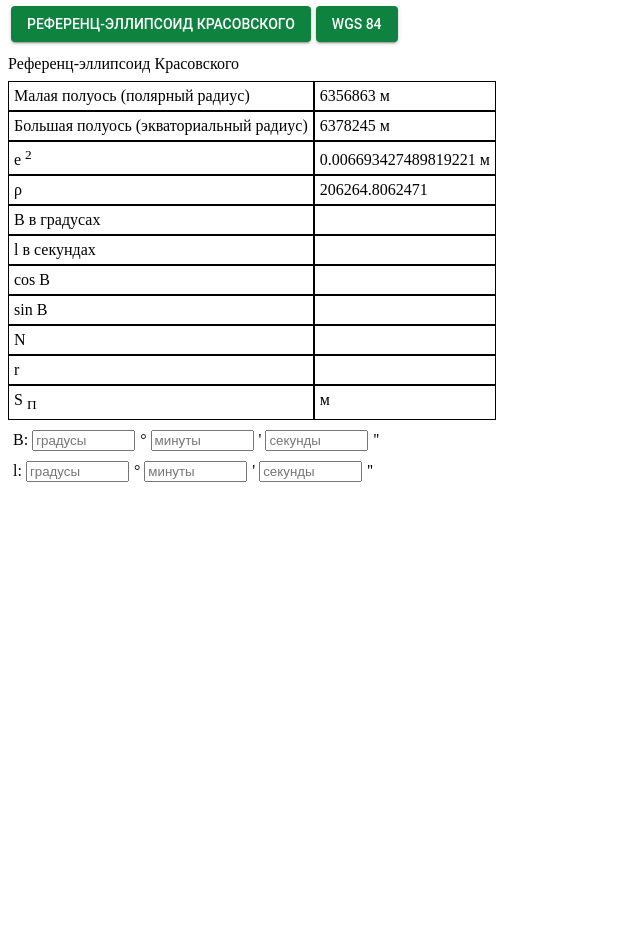
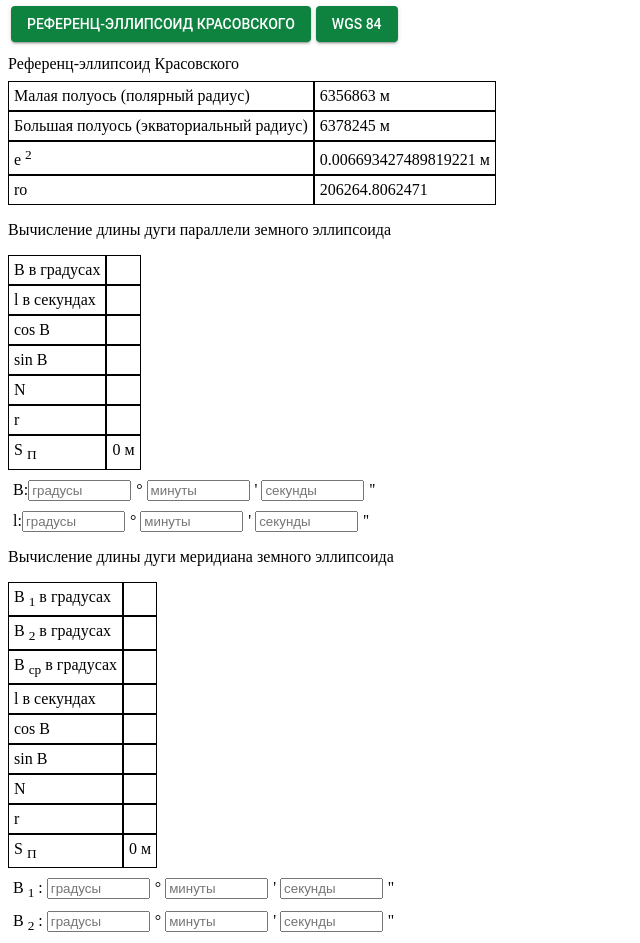
Before and after one commit to regfe89/geocalcold, a Vue app: page / in a window 1280 px wide. Shown: the whole page, without its empty margins (0-640 px from the left). Before the commit the page ends 800 px from the top, so only its background shows below. Built offline with nearby package versions, Linux system fonts and the light colour scheme.

Commit message:
Added meridian calculation

```diff
--- a/src/App.vue
+++ b/src/App.vue
@@ -28,9 +28,11 @@
         <td>{{ e_sq }} м</td>
       </tr>
       <tr>
-        <td>ρ</td>
-        <td>{{ ρ }}</td>
+        <td>ro</td>
+        <td>{{ ro }}</td>
       </tr>
+      <p>Вычисление длины дуги параллели земного эллипсоида</p>
+
       <tr>
         <td>B в градусах</td>
         <td>{{ b_total_deg }}</td>
@@ -41,11 +43,11 @@
       </tr>
       <tr>
         <td>cos B</td>
-        <td>{{ cos_B }}</td>
+        <td>{{ cos_b }}</td>
       </tr>
       <tr>
         <td>sin B</td>
-        <td>{{ sin_B }}</td>
+        <td>{{ sin_b }}</td>
       </tr>
       <tr>
         <td>N</td>
@@ -60,34 +62,22 @@
           S
           <sub>П</sub>
         </td>
-        <td>{{ S }} м</td>
+        <td>{{ +s_parallel }} м</td>
       </tr>
-      <!-- <tr>
-        <td>d</td>
-        <td>d</td>
-      </tr>
-      <tr>
-        <td>d</td>
-        <td>d</td>
-      </tr>
-      <tr>
-        <td>d</td>
-        <td>d</td>
-      </tr> -->
       <div id="B_div">
-        <span>B: {{ f }}</span>
+        <span>B:</span>
         <span>
-          <input id="B" type="number" v-model="B_deg" placeholder="градусы" />
+          <input id="B" type="number" v-model="b_deg" placeholder="градусы" />
         </span>°
         <span>
-          <input id="B" type="number" v-model="B_min" placeholder="минуты" />
+          <input id="B" type="number" v-model="b_min" placeholder="минуты" />
         </span>'
         <span>
-          <input id="B" type="number" v-model="B_sec" placeholder="секунды" />
+          <input id="B" type="number" v-model="b_sec" placeholder="секунды" />
         </span>''
       </div>
       <div id="B_div">
-        <span>l: {{ f }}</span>
+        <span>l:</span>
         <span>
           <input id="B" type="number" v-model="l_deg" placeholder="градусы" />
         </span>°
@@ -96,6 +86,90 @@
         </span>'
         <span>
           <input id="B" type="number" v-model="l_sec" placeholder="секунды" />
+        </span>''
+      </div>
+      <p>Вычисление длины дуги меридиана земного эллипсоида</p>
+      <tr>
+        <td>
+          B
+          <sub>1</sub>
+          в градусах
+        </td>
+        <td>{{ b1_total_deg }}</td>
+      </tr>
+      <tr>
+        <td>
+          B
+          <sub>2</sub>
+          в градусах
+        </td>
+        <td>{{ b2_total_deg }}</td>
+      </tr>
+      <tr>
+        <td>
+          B
+          <sub>ср</sub>
+          в градусах
+        </td>
+        <td>{{ b_average }}</td>
+      </tr>
+      <tr>
+        <td>l в секундах</td>
+        <td>{{ l_total_sec }}</td>
+      </tr>
+      <tr>
+        <td>cos B</td>
+        <td>{{ cos_b }}</td>
+      </tr>
+      <tr>
+        <td>sin B</td>
+        <td>{{ sin_b }}</td>
+      </tr>
+      <tr>
+        <td>N</td>
+        <td>{{ N }}</td>
+      </tr>
+      <tr>
+        <td>r</td>
+        <td>{{ r }}</td>
+      </tr>
+      <tr>
+        <td>
+          S
+          <sub>П</sub>
+        </td>
+        <td>{{ Math.abs(s_meridian) }} м</td>
+      </tr>
+      <div id="B_div">
+        <span>
+          B
+          <sub>1</sub>
+          :
+        </span>
+        <span>
+          <input id="B" type="number" v-model="b1_deg" placeholder="градусы" />
+        </span>°
+        <span>
+          <input id="B" type="number" v-model="b1_min" placeholder="минуты" />
+        </span>'
+        <span>
+          <input id="B" type="number" v-model="b1_sec" placeholder="секунды" />
+        </span>''
+      </div>
+      <div id="B_div">
+        <span>
+          B
+          <sub>2</sub>
+          :
+        </span>
+        <span>
+          <input id="B" type="number" v-model="b2_deg" placeholder="градусы" />
+        </span>°
+        <span>
+          <input id="B" type="number" v-model="b2_min" placeholder="минуты" />
+        </span>'
+        <span>
+          <input id="B" type="number" v-model="b2_sec" placeholder="секунды" />
         </span>''
       </div>
     </div>
@@ -109,37 +183,86 @@
       (Math.pow(this.a, 2) - Math.pow(this.b, 2)) / Math.pow(this.a, 2);
   },
   beforeUpdate: function() {
-    this.b_total_deg = +this.B_deg + this.B_min / 60 + this.B_sec / 3600;
+    this.b_total_deg = +this.b_deg + this.b_min / 60 + this.b_sec / 3600;
+    this.b1_total_deg = +this.b1_deg + this.b1_min / 60 + this.b1_sec / 3600;
+    this.b2_total_deg = +this.b2_deg + this.b2_min / 60 + this.b2_sec / 3600;
     this.l_total_sec = +this.l_sec + this.l_deg * 3600 + this.l_min * 60;
-    this.cos_B = Math.cos((this.b_total_deg * Math.PI) / 180);
-    this.sin_B = Math.sin((this.b_total_deg * Math.PI) / 180);
+    this.cos_b = Math.cos((this.b_total_deg * Math.PI) / 180);
+    this.sin_b = Math.sin((this.b_total_deg * Math.PI) / 180);
+    this.sin_b1 = Math.sin((this.b1_total_deg * Math.PI) / 180);
+    this.sin_b2 = Math.sin((this.b2_total_deg * Math.PI) / 180);
+    this.sin_b_average = Math.sin((this.b_average * Math.PI) / 180);
     this.N =
-      ((1 - 0.25 * this.e_sq * Math.pow(this.sin_B, 2)) /
-        (1 - 0.75 * this.e_sq * Math.pow(this.sin_B, 2))) *
+      ((1 - 0.25 * this.e_sq * Math.pow(this.sin_b, 2)) /
+        (1 - 0.75 * this.e_sq * Math.pow(this.sin_b, 2))) *
       this.a;
-    this.r = this.N * this.cos_B;
-    this.S = (this.l_total_sec/this.ρ) * this.r
+    this.r = this.N * this.cos_b;
+    this.s_parallel = (this.l_total_sec / this.ro) * this.r;
+    this.b_average = (this.b1_total_deg + this.b2_total_deg) / 2;
+    this.m1 =
+      (this.a *
+        (1 - this.e_sq) *
+        (1 + 0.25 * this.e_sq * Math.pow(this.sin_b1, 2))) /
+      (1 - 0.25 * this.e_sq * Math.pow(this.sin_b1, 2));
+    this.m2 =
+      (this.a *
+        (1 - this.e_sq) *
+        (1 + 0.25 * this.e_sq * Math.pow(this.sin_b2, 2))) /
+      (1 - 0.25 * this.e_sq * Math.pow(this.sin_b2, 2));
+    this.m_average =
+      (+this.a *
+        (1 - this.e_sq) *
+        (1 + 0.25 * this.e_sq * Math.pow(this.sin_b_average, 2))) /
+      (1 - 0.25 * this.e_sq * Math.pow(this.sin_b_average, 2));
+    this.s_meridian =
+      ((this.b2_total_deg - this.b1_total_deg) / (6 * this.ro)) *
+      (this.m1 + this.m2 + 4 * this.m_average);
+    window.console.log("beforeupdate");
   },
+  // computed: {
+  //   execute: function() {
+  //     window.console.log("computed");
+  //     window.console.log(this.a);
+
+
+  //     return 'ee'
+  //   }
+  // },
   data: function() {
     return {
       a: 6378245,
       b: 6356863,
       e_sq: null,
-      B_deg: null,
-      B_min: null,
-      B_sec: null,
+      b_deg: null,
+      b_min: null,
+      b_sec: null,
+      b1_deg: null,
+      b1_min: null,
+      b1_sec: null,
+      b2_deg: null,
+      b2_min: null,
+      b2_sec: null,
       b_total_deg: null,
-      cos_B: null,
-      sin_B: null,
+      b1_total_deg: null,
+      b2_total_deg: null,
+      cos_b: null,
+      sin_b: null,
       N: null,
       r: null,
       l_deg: null,
       l_min: null,
       l_sec: null,
       l_total_sec: null,
-      ρ: 206264.8062471,
+      ro: 206264.8062471,
       name: "Референц-эллипсоид Красовского",
-      S: null
+      s_parallel: null,
+      s_meridian: null,
+      b_average: null,
+      b1: null,
+      b2: null,
+      m1: null,
+      m2: null,
+      m_average: null
     };
   },
   methods: {
```
